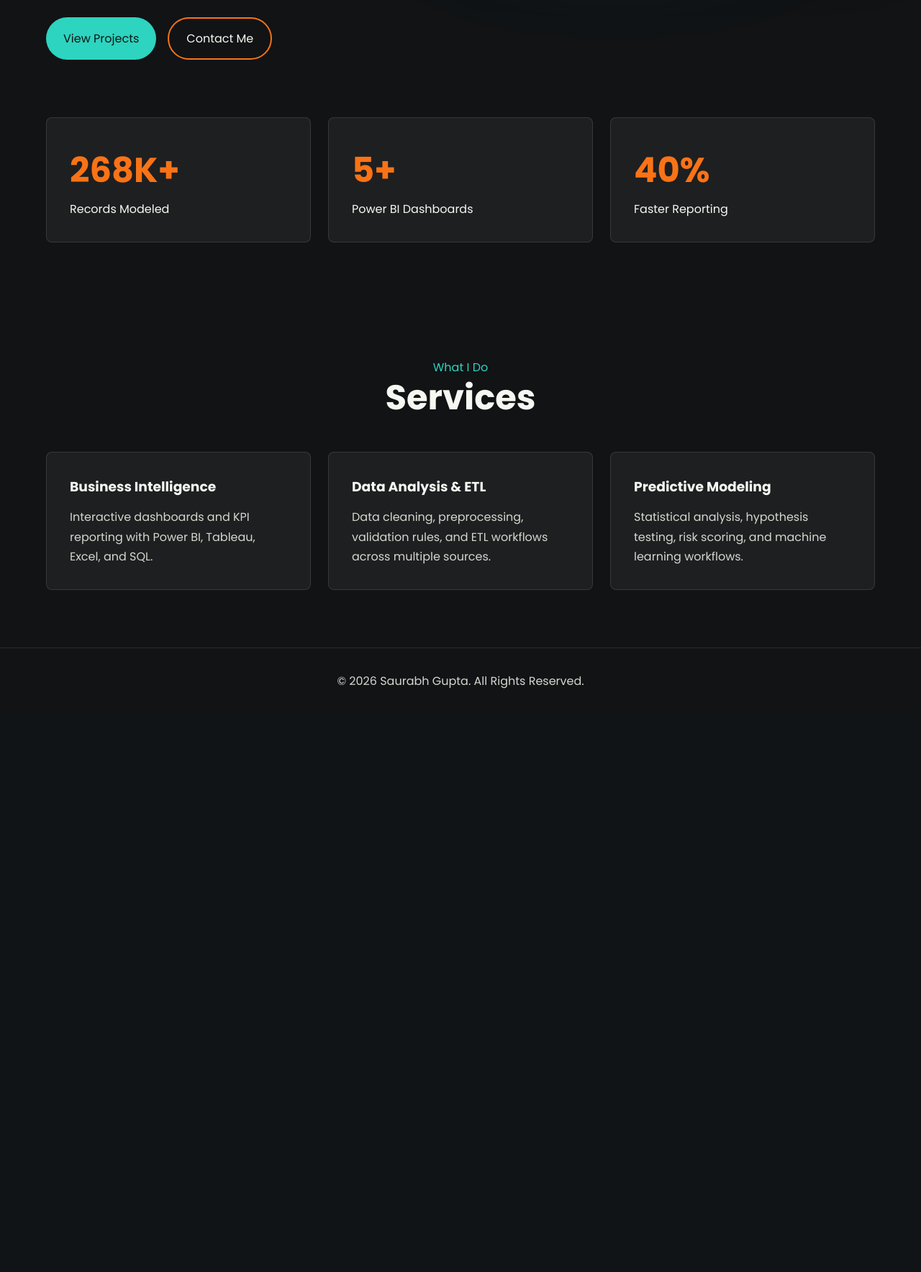
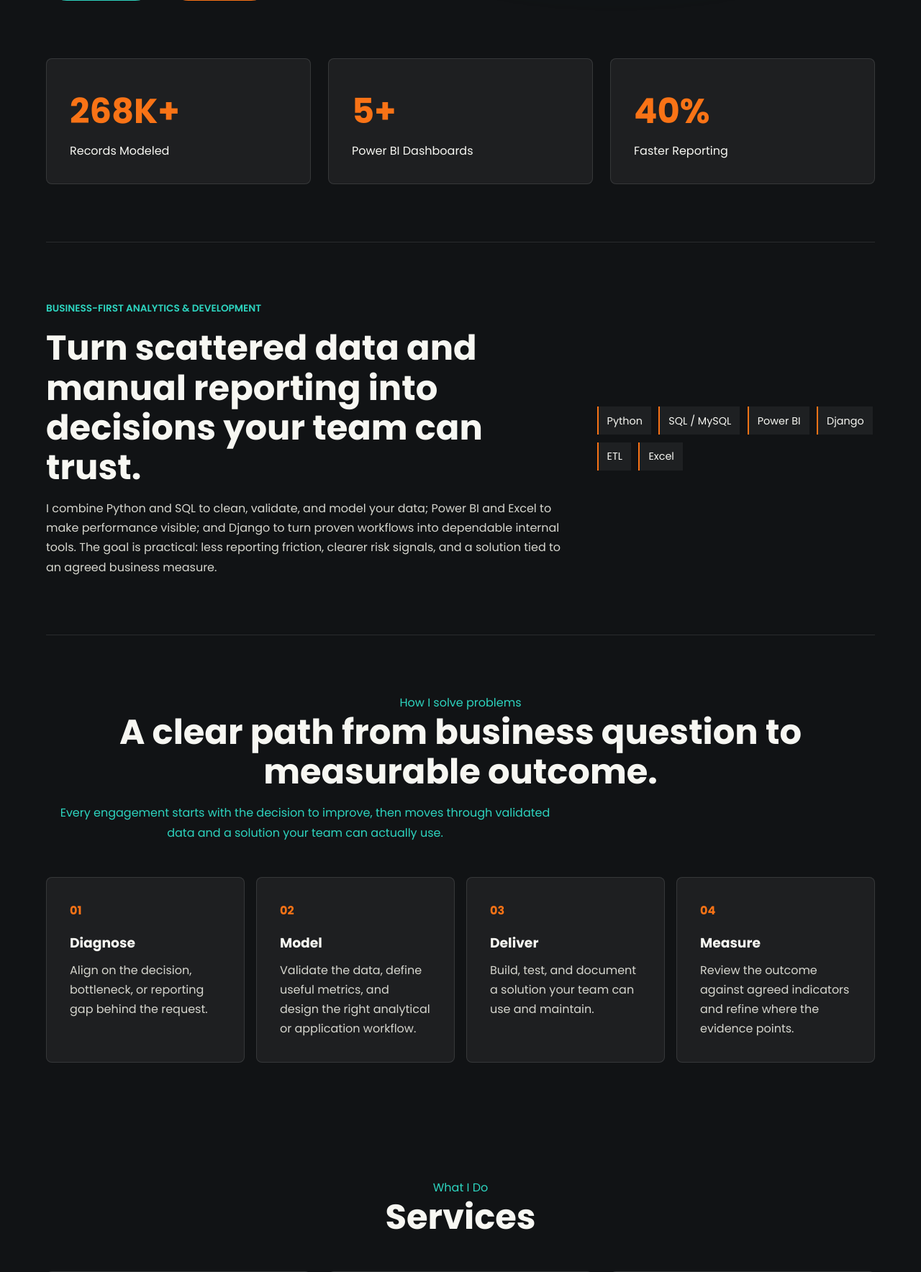
Before and after one commit to dragonwolf1o1/Portfolio, a Django app: page / in a window 1280 px wide. Shown: the part 817-2585 px from the top of the page at 72% size. Before the commit the page ends 1774 px from the top, so only its background shows below. Run offline with Django 5.2, Linux system fonts and the light colour scheme; data comes from the database, SQL or seed files in the repository; data that the repository does not hold is empty.

Commit message:
Improve portfolio conversion content

```diff
--- a/portfolio/context_processors.py
+++ b/portfolio/context_processors.py
@@ -10,6 +10,18 @@ DEFAULT_CONTENT = {
     "nav_resume": "Resume",
     "nav_projects": "Projects",
     "nav_contact": "Contact",
+    "value_eyebrow": "Business-first analytics & development",
+    "value_title": "Turn scattered data and manual reporting into decisions your team can trust.",
+    "value_description": "I combine Python and SQL to clean, validate, and model your data; Power BI and Excel to make performance visible; and Django to turn proven workflows into dependable internal tools. The goal is practical: less reporting friction, clearer risk signals, and a solution tied to an agreed business measure.",
+    "value_stack_label": "Core technology stack",
+    "method_eyebrow": "How I solve problems",
+    "method_title": "A clear path from business question to measurable outcome.",
+    "method_intro": "Every engagement starts with the decision to improve, then moves through validated data and a solution your team can actually use.",
+    "testimonials_eyebrow": "Client feedback",
+    "testimonials_title": "Trust is built through useful outcomes.",
+    "testimonials_intro": "Feedback from collaborators will be published here with permission.",
+    "testimonials_empty": "Client testimonials are being collected. For now, explore the documented project outcomes or start a conversation about your challenge.",
+    "testimonials_cta": "Discuss a project",
     "meta_resume_title": "Resume | Saurabh Gupta",
     "resume_banner_title": "Resume",
     "resume_subtitle": "Data Analyst Resume",
--- a/portfolio/models.py
+++ b/portfolio/models.py
@@ -89,6 +89,10 @@ class Project(OrderedContent):
     title = models.CharField(max_length=180)
     description = models.TextField()
     extra_description = models.TextField(blank=True)
+    challenge = models.TextField(blank=True)
+    solution = models.TextField(blank=True)
+    implementation_time = models.CharField(max_length=120, blank=True)
+    business_impact = models.TextField(blank=True)
     image_url = models.URLField(max_length=600)
     image_alt = models.CharField(max_length=160)
     repo_url = models.URLField(max_length=255, blank=True, unique=True, null=True)
@@ -102,6 +106,16 @@ class Project(OrderedContent):
     @property
     def language_list(self):
         return [language.strip() for language in self.languages_used.split(",") if language.strip()]
+
+
+class Testimonial(OrderedContent):
+    client_name = models.CharField(max_length=160)
+    client_role = models.CharField(max_length=180, blank=True)
+    company = models.CharField(max_length=180, blank=True)
+    quote = models.TextField()
+
+    def __str__(self):
+        return self.client_name
 
 
 class ContactDetail(OrderedContent):
--- a/portfolio/views.py
+++ b/portfolio/views.py
@@ -1,6 +1,6 @@
 from django.shortcuts import render
 
-from .models import ContactDetail, Experience, InfoCard, Project, Service, Skill, Statistic
+from .models import ContactDetail, Experience, InfoCard, Project, Service, Skill, Statistic, Testimonial
 
 
 CONTACT_LABELS = ["Phone", "Email", "LinkedIn", "Address", "GitHub"]
@@ -45,6 +45,13 @@ def home(request):
         {
             "stats": Statistic.objects.filter(is_active=True),
             "services": Service.objects.filter(is_active=True),
+            "testimonials": Testimonial.objects.filter(is_active=True),
+            "method_steps": [
+                {"number": "01", "title": "Diagnose", "body": "Align on the decision, bottleneck, or reporting gap behind the request."},
+                {"number": "02", "title": "Model", "body": "Validate the data, define useful metrics, and design the right analytical or application workflow."},
+                {"number": "03", "title": "Deliver", "body": "Build, test, and document a solution your team can use and maintain."},
+                {"number": "04", "title": "Measure", "body": "Review the outcome against agreed indicators and refine where the evidence points."},
+            ],
         },
     )
 
--- a/static/css/style.css
+++ b/static/css/style.css
@@ -264,7 +264,9 @@ a {
 .detail-card,
 .resume-skill-card,
 .resume-project-card,
-.resume-metric {
+.resume-metric,
+.method-step,
+.testimonial-card {
   background: rgba(255, 255, 255, 0.055);
   border: 1px solid rgba(255, 255, 255, 0.11);
   border-radius: 8px;
@@ -280,7 +282,9 @@ a {
 .detail-card:hover,
 .resume-skill-card:hover,
 .resume-project-card:hover,
-.resume-metric:hover {
+.resume-metric:hover,
+.method-step:hover,
+.testimonial-card:hover {
   transform: translateY(-6px);
   border-color: rgba(45, 212, 191, 0.42);
 }
@@ -337,6 +341,136 @@ a {
 .resume-project-card p,
 .resume-metric span {
   color: #d6d6ce;
+}
+
+.value-section,
+.method-section,
+.testimonials-section {
+  padding: 5rem 0;
+}
+
+.value-section {
+  display: grid;
+  grid-template-columns: minmax(0, 1.3fr) minmax(280px, 0.7fr);
+  gap: 3rem;
+  align-items: center;
+  border-top: 1px solid rgba(255, 255, 255, 0.1);
+  border-bottom: 1px solid rgba(255, 255, 255, 0.1);
+}
+
+.value-copy h2 {
+  max-width: 780px;
+  font-size: clamp(2rem, 5vw, 3rem);
+  line-height: 1.15;
+  margin-bottom: 1rem;
+}
+
+.value-copy > p:last-child,
+.section-intro {
+  color: #d6d6ce;
+  max-width: 720px;
+}
+
+.value-stack {
+  display: flex;
+  flex-wrap: wrap;
+  gap: 0.65rem;
+}
+
+.value-stack span {
+  padding: 0.45rem 0.75rem;
+  border-left: 2px solid #f97316;
+  background: rgba(255, 255, 255, 0.055);
+  color: #f7f7f2;
+  font-size: 0.9rem;
+}
+
+.method-grid {
+  display: grid;
+  grid-template-columns: repeat(4, minmax(0, 1fr));
+  gap: 1rem;
+}
+
+.method-step {
+  min-height: 220px;
+}
+
+.method-number {
+  display: block;
+  color: #f97316;
+  font-weight: 700;
+  margin-bottom: 1rem;
+}
+
+.method-step h3 {
+  margin-bottom: 0.5rem;
+}
+
+.method-step p,
+.testimonial-card span {
+  color: #d6d6ce;
+}
+
+.testimonial-grid {
+  display: grid;
+  grid-template-columns: repeat(auto-fit, minmax(280px, 1fr));
+  gap: 1rem;
+}
+
+.testimonial-card blockquote {
+  font-size: 1.05rem;
+  margin-bottom: 1.5rem;
+}
+
+.testimonial-card figcaption {
+  display: grid;
+  gap: 0.15rem;
+  border-top: 1px solid rgba(255, 255, 255, 0.12);
+  padding-top: 1rem;
+}
+
+.testimonial-empty {
+  padding: 1.5rem 0;
+  border-top: 1px solid rgba(255, 255, 255, 0.12);
+  border-bottom: 1px solid rgba(255, 255, 255, 0.12);
+  color: #d6d6ce;
+}
+
+.text-link {
+  display: inline-block;
+  margin-top: 0.8rem;
+  color: #2dd4bf;
+  font-weight: 600;
+  text-decoration: none;
+}
+
+.case-study-card .project-content {
+  display: flex;
+  flex-direction: column;
+  gap: 1rem;
+}
+
+.case-study-details {
+  display: grid;
+  gap: 1rem;
+  padding-top: 1rem;
+  border-top: 1px solid rgba(255, 255, 255, 0.12);
+}
+
+.case-study-details dt {
+  color: #2dd4bf;
+  font-weight: 700;
+  margin-bottom: 0.2rem;
+}
+
+.case-study-details dd {
+  color: #d6d6ce;
+}
+
+.case-study-impact {
+  padding: 1rem;
+  border-left: 3px solid #f97316;
+  background: rgba(249, 115, 22, 0.08);
 }
 
 .page-banner {
@@ -734,6 +868,14 @@ footer p {
     grid-template-columns: 1fr;
   }
 
+  .value-section {
+    grid-template-columns: 1fr;
+  }
+
+  .method-grid {
+    grid-template-columns: repeat(2, minmax(0, 1fr));
+  }
+
   .resume-metric-grid {
     grid-template-columns: 1fr;
   }
@@ -749,3 +891,9 @@ footer p {
     padding: 1.5rem;
   }
 }
+
+@media (max-width: 520px) {
+  .method-grid {
+    grid-template-columns: 1fr;
+  }
+}
--- a/templates/portfolio/index.html
+++ b/templates/portfolio/index.html
@@ -32,6 +32,34 @@
   {% endfor %}
 </section>
 
+<section class="value-section container fade-up">
+  <div class="value-copy">
+    <p class="eyebrow">{{ content.value_eyebrow }}</p>
+    <h2>{{ content.value_title }}</h2>
+    <p>{{ content.value_description }}</p>
+  </div>
+  <div class="value-stack" aria-label="{{ content.value_stack_label }}">
+    <span>Python</span><span>SQL / MySQL</span><span>Power BI</span><span>Django</span><span>ETL</span><span>Excel</span>
+  </div>
+</section>
+
+<section class="method-section container fade-up">
+  <div class="section-title">
+    <p>{{ content.method_eyebrow }}</p>
+    <h2>{{ content.method_title }}</h2>
+    <p class="section-intro">{{ content.method_intro }}</p>
+  </div>
+  <div class="method-grid">
+    {% for step in method_steps %}
+      <article class="method-step">
+        <span class="method-number">{{ step.number }}</span>
+        <h3>{{ step.title }}</h3>
+        <p>{{ step.body }}</p>
+      </article>
+    {% endfor %}
+  </div>
+</section>
+
 <section class="services container fade-up">
   <div class="section-title">
     <p>{{ content.home_services_eyebrow }}</p>
@@ -47,4 +75,30 @@
     {% endfor %}
   </div>
 </section>
+
+<section class="testimonials-section container fade-up">
+  <div class="section-title">
+    <p>{{ content.testimonials_eyebrow }}</p>
+    <h2>{{ content.testimonials_title }}</h2>
+    <p class="section-intro">{{ content.testimonials_intro }}</p>
+  </div>
+  {% if testimonials %}
+    <div class="testimonial-grid">
+      {% for testimonial in testimonials %}
+        <figure class="testimonial-card">
+          <blockquote>{{ testimonial.quote }}</blockquote>
+          <figcaption>
+            <strong>{{ testimonial.client_name }}</strong>
+            <span>{% if testimonial.client_role %}{{ testimonial.client_role }}{% endif %}{% if testimonial.company %}{% if testimonial.client_role %}, {% endif %}{{ testimonial.company }}{% endif %}</span>
+          </figcaption>
+        </figure>
+      {% endfor %}
+    </div>
+  {% else %}
+    <div class="testimonial-empty">
+      <p>{{ content.testimonials_empty }}</p>
+      <a class="text-link" href="{% url 'portfolio:contact' %}">{{ content.testimonials_cta }} <span aria-hidden="true">→</span></a>
+    </div>
+  {% endif %}
+</section>
 {% endblock %}
```
Also changed, not shown: portfolio/admin.py (+9 -1 lines), templates/portfolio/projects.html (+14 -6 lines), portfolio/migrations/0013_case_studies_and_testimonials.py (added), portfolio/migrations/0014_conversion_content.py (added).
